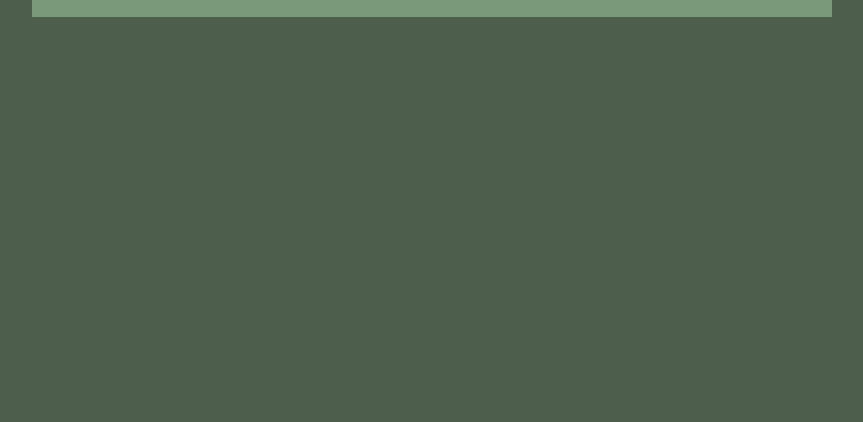
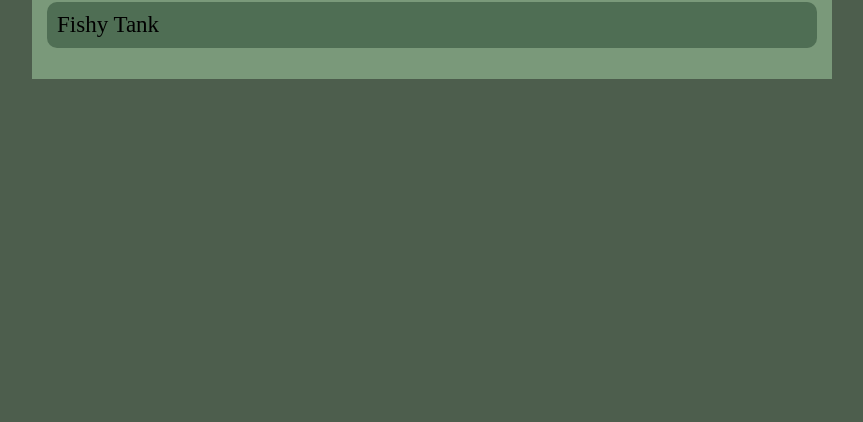
Before and after one commit to PaytonRobertson/PaytonRobertson.github.io, a plain HTML site: page portfolio.html in a window 1280 px wide. Shown: the part 378-800 px from the top of the page, without its empty margins (208-1071 px from the left). Drawn offline with Linux system fonts and the light colour scheme.

Commit message:
Added fish tank

```diff
--- a/portfolio.html
+++ b/portfolio.html
@@ -37,7 +37,7 @@
           </ul>
           <h1>Khan Portfolio</h1>
           <ul id="portfolio">
-
+              <li><a href = "https://www.khanacademy.org/computer-programming/spin-off-of-project-fish-tank/5892121862193152">Fishy Tank</a></li>
           </ul>
         </div>
       </main>
```
